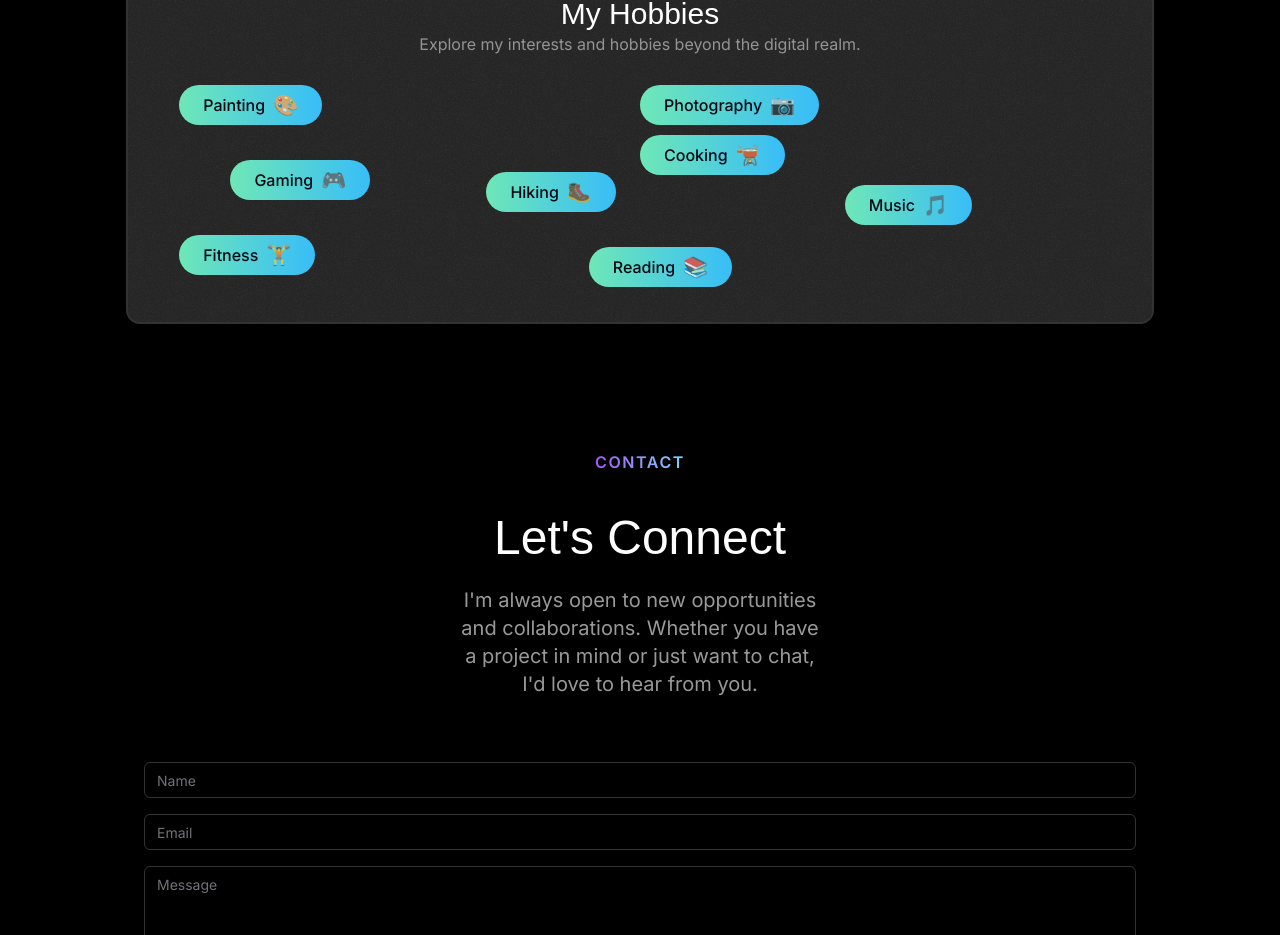
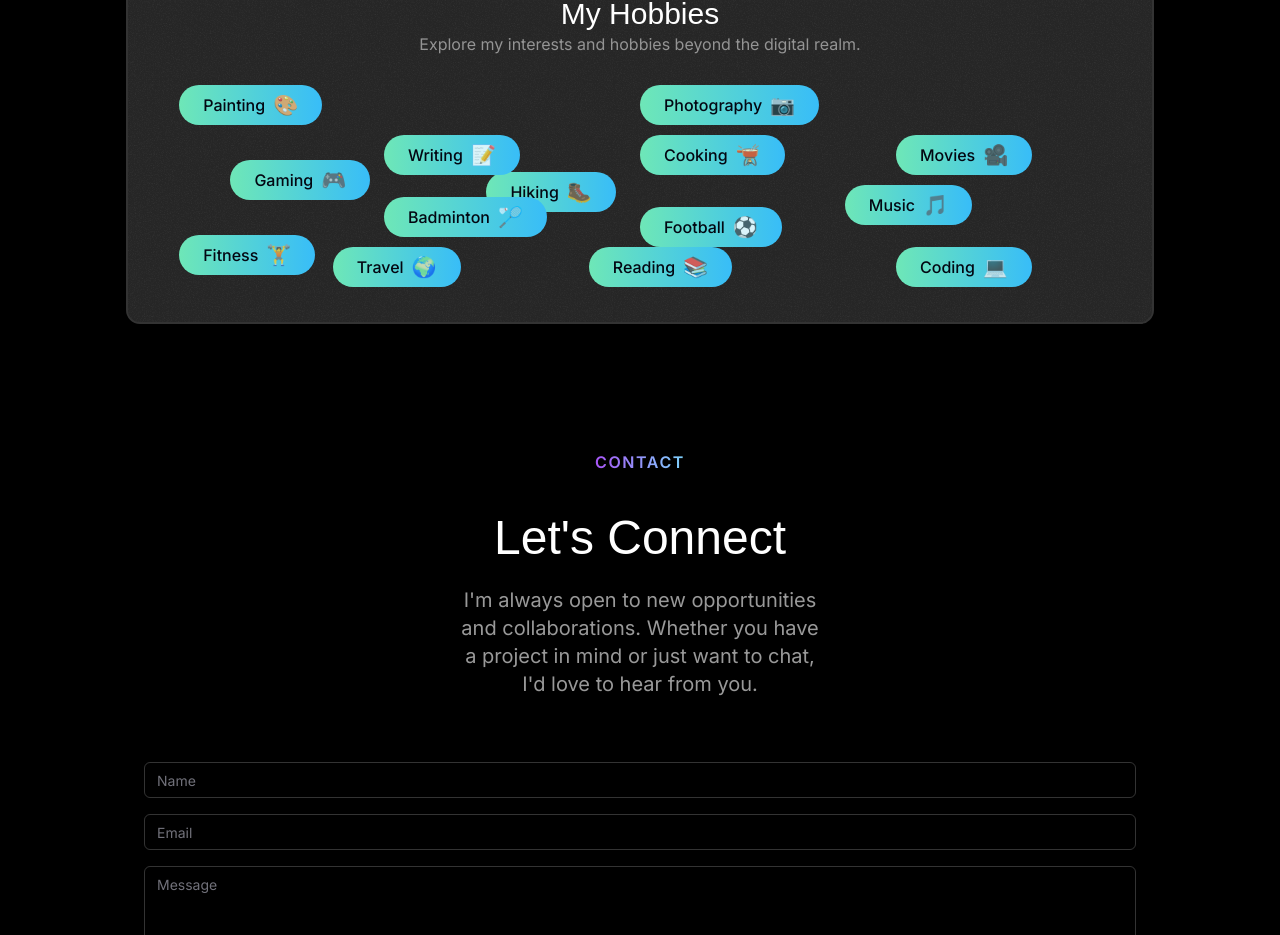
Before and after one commit to Mahmudulshawn/portfolio, a Next.js app: page / in a window 1280 px wide. Shown: the part 4593-5528 px from the top of the page. Built offline with nearby package versions, Linux system fonts and the light colour scheme; a web font is replaced by a local one.

Commit message:
added some more hobbies in the about section

```diff
--- a/sections/About.js
+++ b/sections/About.js
@@ -59,6 +59,42 @@ const About = () => {
       image: "🫕",
       left: "50%",
       top: "25%",
+    },
+    {
+      title: "Movies",
+      image: "🎥",
+      left: "75%",
+      top: "25%",
+    },
+    {
+      title: "Travel",
+      image: "🌍",
+      left: "20%",
+      top: "70%",
+    },
+    {
+      title: "Coding",
+      image: "💻",
+      left: "75%",
+      top: "70%",
+    },
+    {
+      title: "Writing",
+      image: "📝",
+      left: "25%",
+      top: "25%",
+    },
+    {
+      title: "Badminton",
+      image: "🏸",
+      left: "25%",
+      top: "50%",
+    },
+    {
+      title: "Football",
+      image: "⚽",
+      left: "50%",
+      top: "54%",
     },
   ];
   return (
```
